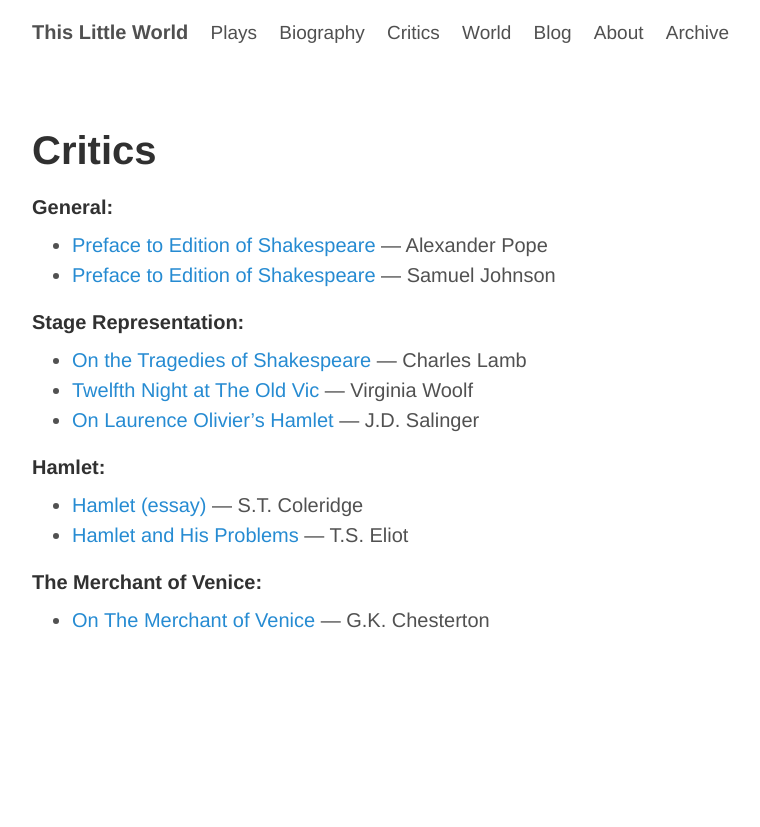
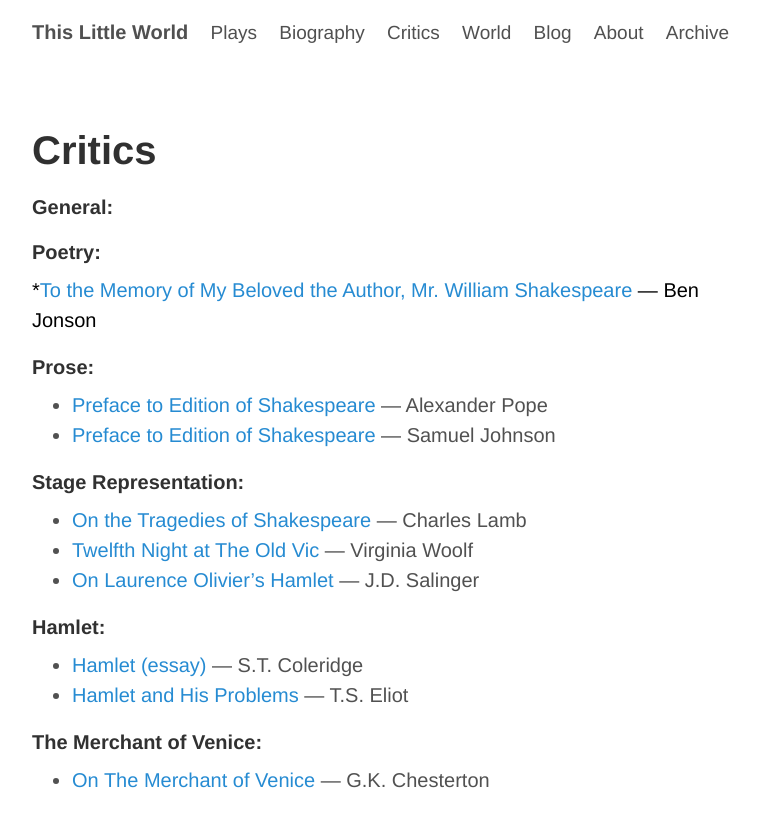
Before and after one commit to ThisLittleWorld/ThisLittleWorld.github.io, a Jekyll site: the page built from pages/critics.md, in a window 1280 px wide. Shown: the top 827 px of the page, without its empty margins (248-1008 px from the left). Built offline with Jekyll 4.4.1, drawn with Linux system fonts in a browser that asks for light colours; Markdown is read by kramdown in place of the engine named in the settings.

Commit message:
Update critics.md

```diff
--- a/pages/critics.md
+++ b/pages/critics.md
@@ -5,6 +5,13 @@ permalink: "/critics/"
 ---
 
 ####General:
+
+#####Poetry:
+
+*[To the Memory of My Beloved the Author, Mr. William Shakespeare](/jonson.elegy/) — Ben Jonson
+
+
+#####Prose:
 
 * [Preface to Edition of Shakespeare](/pope.preface/) — Alexander Pope
 * [Preface to Edition of Shakespeare](/johnson.preface/) — Samuel Johnson
```
